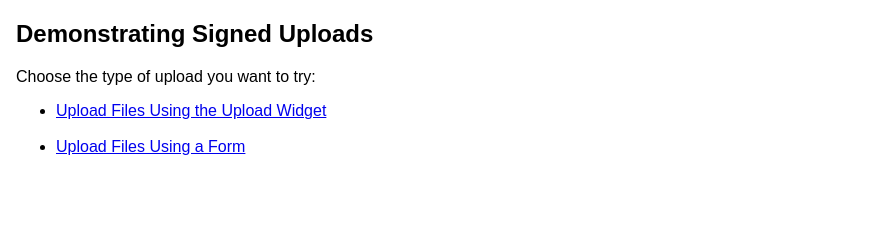
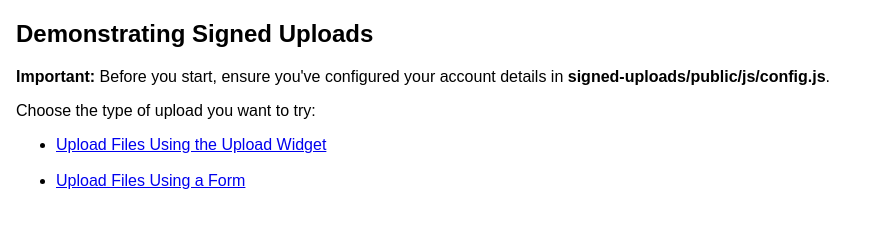
Before and after one commit to cloudinary-devs/cld-signed-upload-examples, a website: page signed-uploads/public/index.html in a window 1280 px wide. Shown: the whole page, without its empty margins (0-876 px from the left). Drawn offline with Linux system fonts and the light colour scheme.

Commit message:
Add important note.

```diff
--- a/signed-uploads/public/index.html
+++ b/signed-uploads/public/index.html
@@ -11,11 +11,16 @@
 
 <body>
   <h2>Demonstrating Signed Uploads</h2>
+  <p>
+  <b>Important:</b> Before you start, ensure you've configured your account details in <b>signed-uploads/public/js/config.js</b>.
+  </p>
+  <p>
   Choose the type of upload you want to try:
   <ul>
     <li><a href="uploadwidget.html">Upload Files Using the Upload Widget</a></li><br>
     <li><a href="uploadform.html">Upload Files Using a Form</a></li>
   </ul>
+  </p>
 
 </body>
 
```
